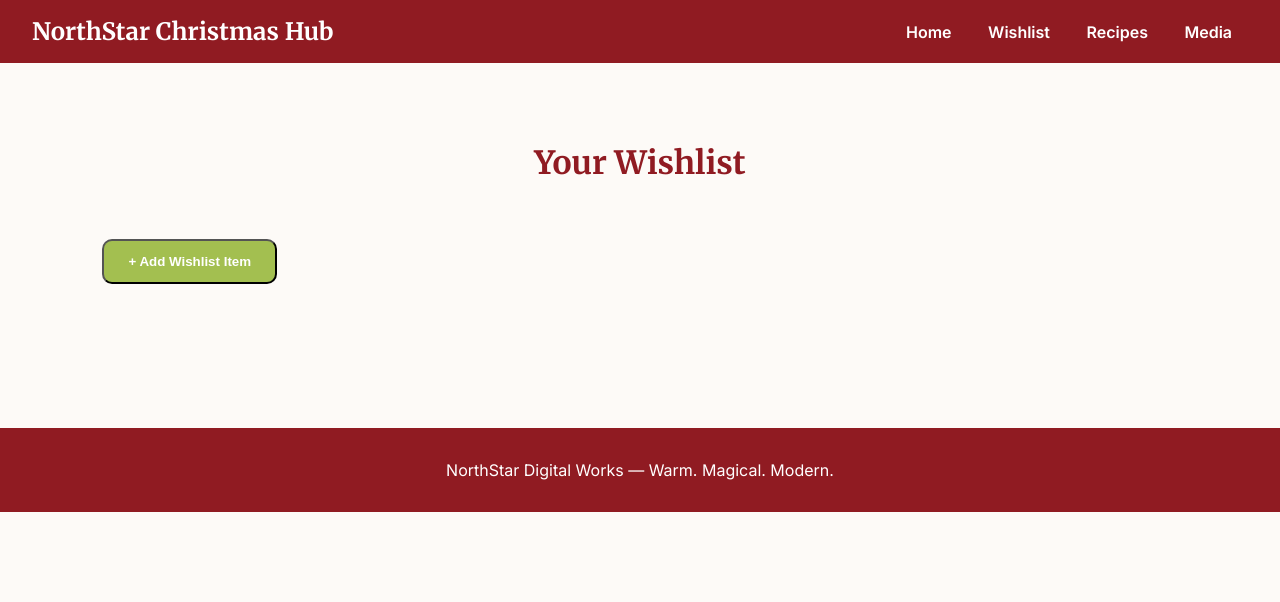
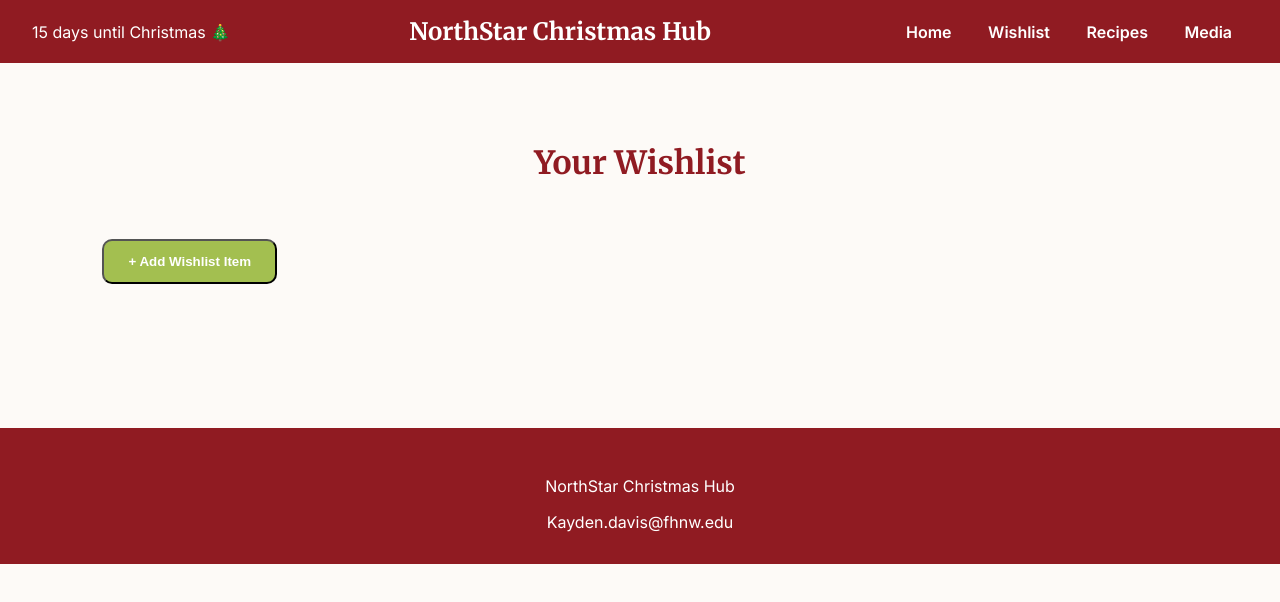
Before and after one commit to Kayden-cpu/NorthStarFinal, a plain HTML site: page wishlist.html in a window 1280 px wide. Drawn offline with Linux system fonts and the light colour scheme.

```diff
--- a/wishlist.html
+++ b/wishlist.html
@@ -30,7 +30,8 @@
 <body>
 
 <header>
-    <h1>NorthStar Christmas Hub</h1>
+    <div id="countdown"></div><h1>NorthStar Christmas Hub</h1>
+
     <nav>
         <a href="index.html">Home</a>
         <a href="wishlist.html">Wishlist</a>
@@ -67,7 +68,9 @@
 </section>
 
 <footer>
-    NorthStar Digital Works — Warm. Magical. Modern.
+   <p id="footerP">NorthStar Christmas Hub</p>
+
+        Kayden.davis@fhnw.edu
 </footer>
 
 
@@ -81,8 +84,10 @@
 
     function addItem() {
         const title = document.getElementById("itemTitle").value;
+
+        const img = document.getElementById("itemImg").value;
+
         const desc = document.getElementById("itemDesc").value;
-        const img = document.getElementById("itemImg").value;
 
 
         if (!title || !desc || !img) {
@@ -113,3 +118,26 @@
 
 </body>
 </html>
+
+<script>
+    function updateCountdown() {
+        const today = new Date();
+        const christmas = new Date(today.getFullYear(), 11, 25); // December = 11
+
+        // If Christmas is over, count down to next year
+        if (today > christmas) {
+            christmas.setFullYear(christmas.getFullYear() + 1);
+        }
+
+        // Calculate days left
+        const oneDay = 1000 * 60 * 60 * 24;
+        const daysLeft = Math.ceil((christmas - today) / oneDay);
+
+        document.getElementById("countdown").textContent =
+            daysLeft + " days until Christmas 🎄";
+    }
+
+    // Update every day
+    updateCountdown();
+    setInterval(updateCountdown, 86400000);
+</script>
```
Also changed, not shown: index.html (+4 -4 lines), recipe.html (+2 -2 lines), media.html (added).
